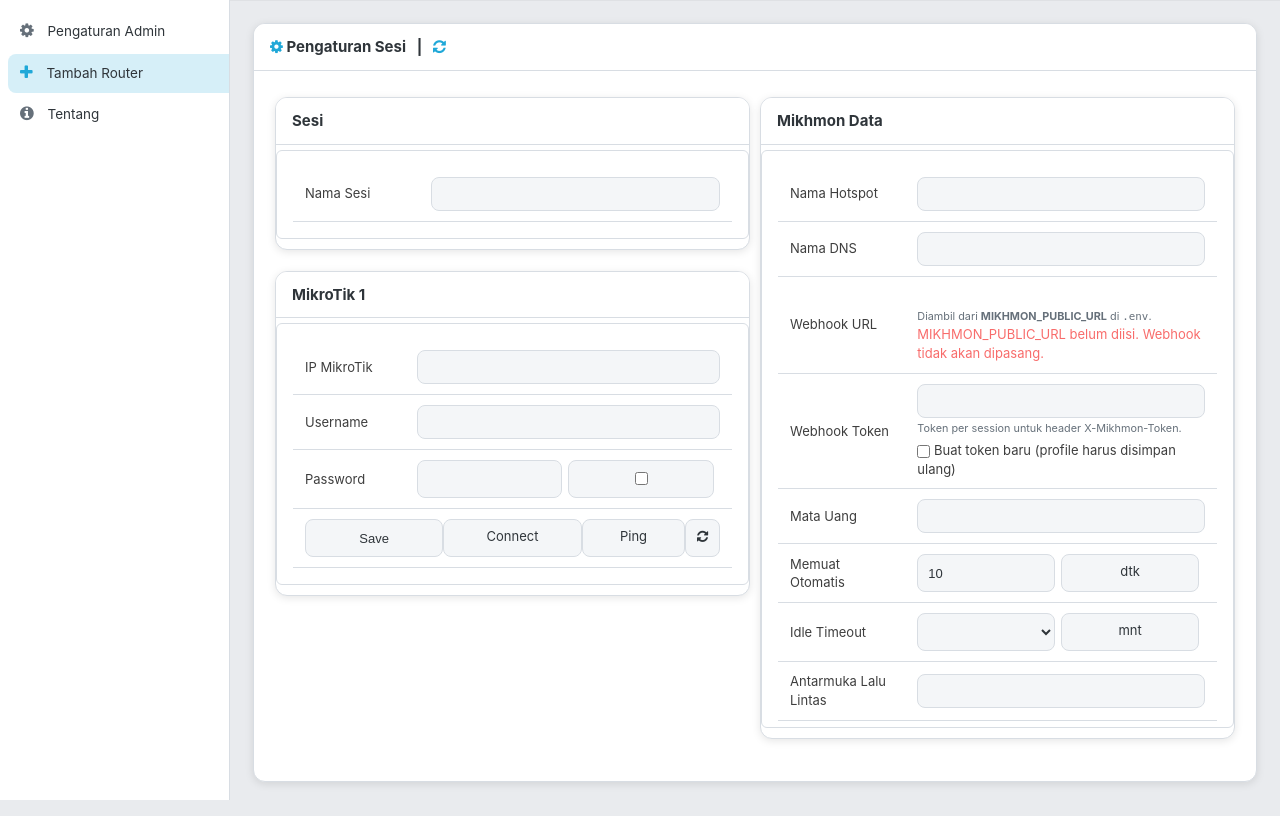
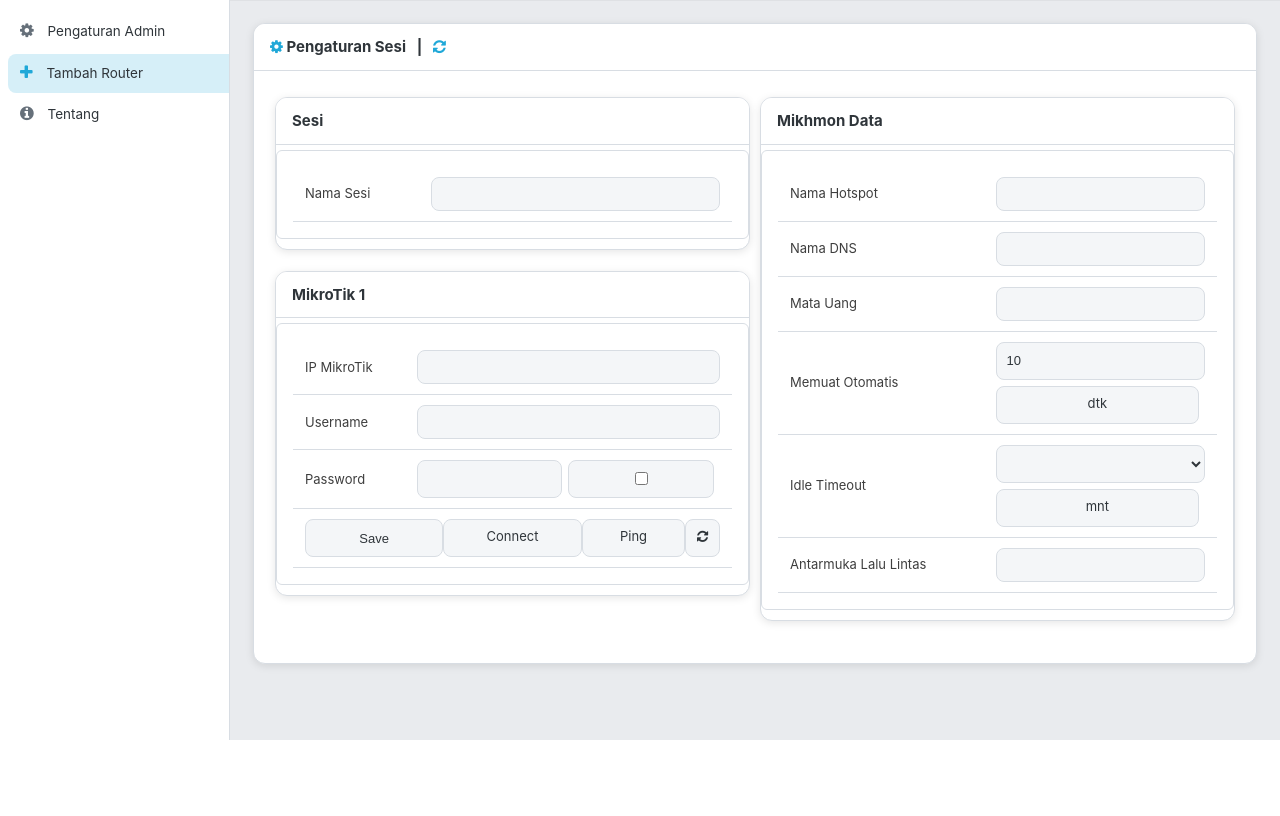
Before and after one commit to irhabi89/mikhmon_v4, a PHP site: page /admin.php?id=settings&session=new in a window 1280 px wide. Shown: the part 60-876 px from the top of the page. After the commit the page ends 800 px from the top, so only its background shows below. Run offline with PHP 8.4, Linux system fonts and the light colour scheme; the visitor is signed in with stand-in values (Sample User, id 1).

Commit message:
fix(webhook): auto-create one-time per-session token and inject on profile add/update

```diff
--- a/hotspot/adduserprofile.php
+++ b/hotspot/adduserprofile.php
@@ -69,7 +69,11 @@ if (!isset($_SESSION["mikhmon"])) {
       $mode = "remove";
     }
 
-    $record = '; :local mac $"mac-address"; :local time [/system clock get time ]; :local sname "$legacy-|-$time-|-$user-|-'.$price.'-|-$address-|-$mac-|-' . $validity . '-|-'.$name.'-|-$comment"; /system script add name=$sname owner="$monthname$year" source=$legacy comment=mikhmon; /system script set [find name=$sname] owner="$monthname$year"';
+    if (!function_exists('mikhmon_webhook_snippet')) {
+      require_once(__DIR__ . '/../lib/webhook.php');
+    }
+    $mmWebhookPart = mikhmon_webhook_snippet((string)$session);
+    $record = '; :local mac $"mac-address"; :local time [/system clock get time ]; :local sname "$legacy-|-$time-|-$user-|-'.$price.'-|-$address-|-$mac-|-' . $validity . '-|-'.$name.'-|-$comment"; ' . $mmWebhookPart . '/system script add name=$sname owner="$monthname$year" source=$legacy comment=mikhmon; /system script set [find name=$sname] owner="$monthname$year"';
 
     $onlogin = mikhmon_v3_onlogin_script($expmode, $price, $validity, $sprice, $getlock, $mode, $record, $lock);
     $bgservice = mikhmon_v3_bgservice_script($name, $mode);
--- a/lib/webhook.php
+++ b/lib/webhook.php
@@ -29,17 +29,9 @@ if (!function_exists('mikhmon_webhook_public_url')) {
 }
 
 if (!function_exists('mikhmon_webhook_url')) {
-    function mikhmon_webhook_url(string $session, string $legacyUrl = ''): string
+    function mikhmon_webhook_url(string $session): string
     {
         $base = mikhmon_webhook_public_url();
-        if ($base === '' && trim($legacyUrl) !== '') {
-            // Backward compatibility for a URL saved by older versions.
-            $legacyUrl = trim($legacyUrl);
-            if (strpos($legacyUrl, 'session=') === false) {
-                $legacyUrl .= (strpos($legacyUrl, '?') === false ? '?' : '&') . 'session=' . rawurlencode($session);
-            }
-            return $legacyUrl;
-        }
         if ($base === '') {
             return '';
         }
@@ -64,9 +56,23 @@ if (!function_exists('mikhmon_webhook_token')) {
     }
 }
 
-if (!function_exists('mikhmon_webhook_ready')) {
-    function mikhmon_webhook_ready(string $session, string $legacyUrl = ''): bool
+if (!function_exists('mikhmon_webhook_snippet')) {
+    function mikhmon_webhook_snippet(string $session): string
     {
-        return mikhmon_webhook_url($session, $legacyUrl) !== '' && mikhmon_webhook_token($session) !== '';
+        $url = mikhmon_webhook_url($session);
+        if ($url === '') {
+            return '';
+        }
+        $token = mikhmon_webhook_token($session, true);
+        if ($token === '') {
+            return '';
+        }
+        $quote = static function ($value) {
+            return str_replace(array('\\', '"', '$'), array('\\\\', '\\"', '\\$'), (string)$value);
+        };
+        return ':local mmwhurl "' . $quote($url) . '"; '
+            . ':local mmwhtoken "' . $quote($token) . '"; '
+            . ':do { /tool fetch url=$mmwhurl http-method=post http-header-field="X-Mikhmon-Token: $mmwhtoken" http-data=$sname keep-result=no; } '
+            . 'on-error={ :log warning "mikhmon webhook gagal; record tetap ditulis ke script" }; ';
     }
 }
--- a/settings/settings.php
+++ b/settings/settings.php
@@ -96,15 +96,6 @@ if (!isset($_SESSION["mikhmon"])) {
 
     $sesname = (preg_replace('/\s+/', '-', $_POST['sessname']));
     $slivereport = ($_POST['livereport']);
-    $existingWebhookRow = mikhmon_session_get((string)$session);
-    $swebhooktoken = isset($_POST['webhook_token']) ? trim((string)$_POST['webhook_token']) : '';
-    if ($swebhooktoken === '' && is_array($existingWebhookRow) && !empty($existingWebhookRow['webhook_token'])) {
-      $swebhooktoken = (string)$existingWebhookRow['webhook_token'];
-    }
-    if (!empty($_POST['regenerate_webhook_token']) || $swebhooktoken === '') {
-      try { $swebhooktoken = bin2hex(random_bytes(24)); } catch (Throwable $e) { $swebhooktoken = ''; }
-    }
-
 
     // Mikhmon v3.21+: write the session to SQLite (Phase 4 of the
     // storage migration); include/config.php is only a legacy fallback.
@@ -127,7 +118,6 @@ if (!isset($_SESSION["mikhmon"])) {
       'infolp' => $sinfolp,
       'idleto' => $sidleto,
       'live_report' => $slivereport,
-      'webhook_token' => $swebhooktoken,
     ));
     $_SESSION["connect"] = "";
     if (!empty($_POST['connect_after_save'])) {
@@ -145,11 +135,6 @@ if (!isset($_SESSION["mikhmon"])) {
 ?>
 <?php
   $settings_form_name = 'settings';
-  $webhookSessionRow = mikhmon_session_get((string)$session);
-  $webhookLegacyUrl = is_array($webhookSessionRow) && isset($webhookSessionRow['webhook_url']) ? (string)$webhookSessionRow['webhook_url'] : '';
-  $webhook_url = function_exists('mikhmon_webhook_url') ? mikhmon_webhook_url((string)$session, $webhookLegacyUrl) : '';
-  $webhook_token = is_array($webhookSessionRow) && isset($webhookSessionRow['webhook_token']) ? (string)$webhookSessionRow['webhook_token'] : '';
-  $webhookBaseConfigured = function_exists('mikhmon_webhook_public_url') && mikhmon_webhook_public_url() !== '';
 ?>
 <script>
   function saveAndConnect(){
@@ -271,12 +256,6 @@ if (!isset($_SESSION["mikhmon"])) {
 	</tr>
 	<tr>
 	<td class="align-middle"><?= $_dns_name ?>  </td><td><input class="form-control" type="text" size="15" maxlength="500" name="dnsname" title="DNS Name [IP->Hotspot->Server Profiles->DNS Name]" value="<?= $dnsname; ?>" required="1"/></td>
-	</tr>
-	<tr>
-	<td class="align-middle">Webhook URL</td><td><code><?= htmlspecialchars((string)($webhook_url ?? ''), ENT_QUOTES, 'UTF-8'); ?></code><br/><small class="mm-muted">Diambil dari <b>MIKHMON_PUBLIC_URL</b> di <code>.env</code>.</small><?php if (empty($webhookBaseConfigured) && empty($webhookLegacyUrl)): ?><br/><span class="text-red">MIKHMON_PUBLIC_URL belum diisi. Webhook tidak akan dipasang.</span><?php endif; ?></td>
-	</tr>
-	<tr>
-	<td class="align-middle">Webhook Token</td><td><input class="form-control" type="text" maxlength="128" name="webhook_token" value="<?= htmlspecialchars((string)($webhook_token ?? ''), ENT_QUOTES, 'UTF-8'); ?>" autocomplete="off"/><small class="mm-muted">Token per session untuk header X-Mikhmon-Token.</small><br/><label style="font-weight:normal;margin-top:4px;display:block;"><input type="checkbox" name="regenerate_webhook_token" value="1"> Buat token baru (profile harus disimpan ulang)</label></td>
 	</tr>
 	<tr>
 	<td class="align-middle"><?= $_currency ?>  </td><td><input class="form-control" type="text" size="3" maxlength="4" name="currency" title="currency" value="<?= $currency; ?>" required="1"/></td>
```
Also changed, not shown: docs/SALES_SYNC.md (+5 -4 lines), hotspot/userprofilebyname.php (+2 -15 lines).
